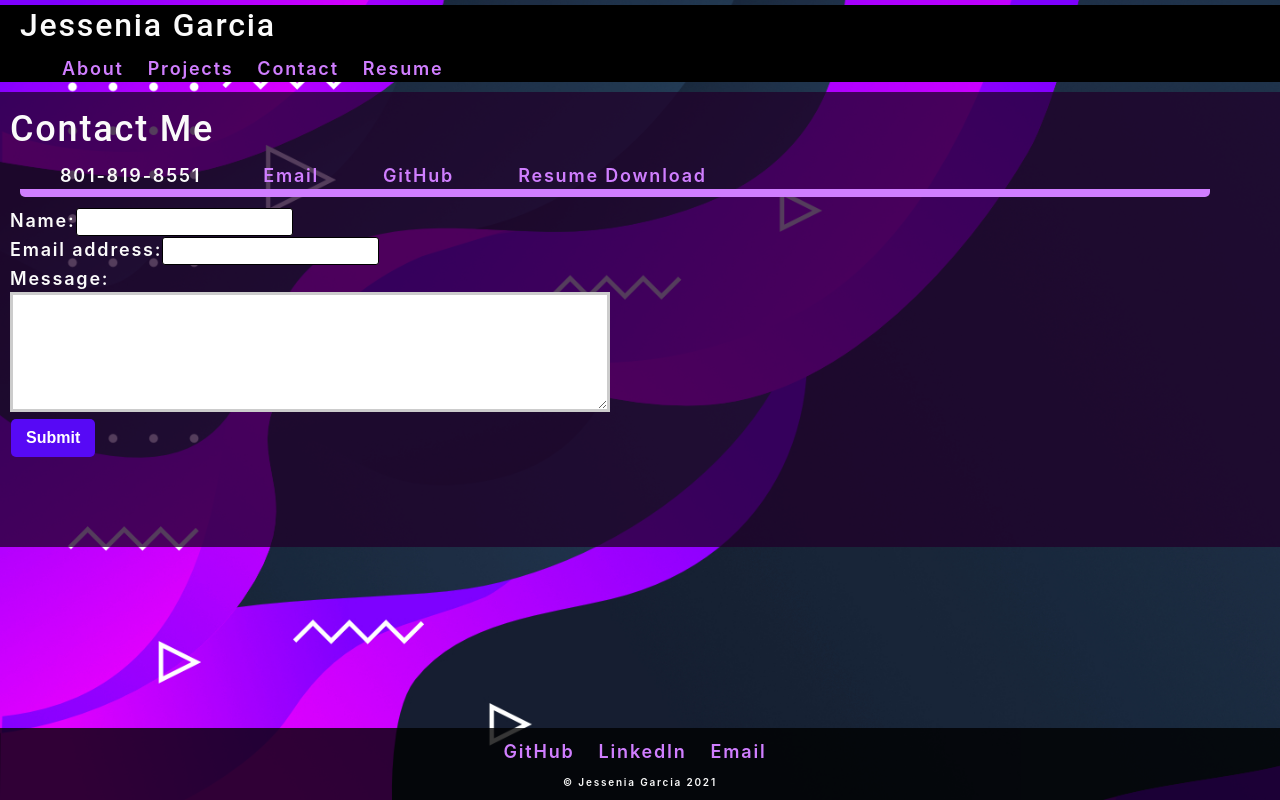
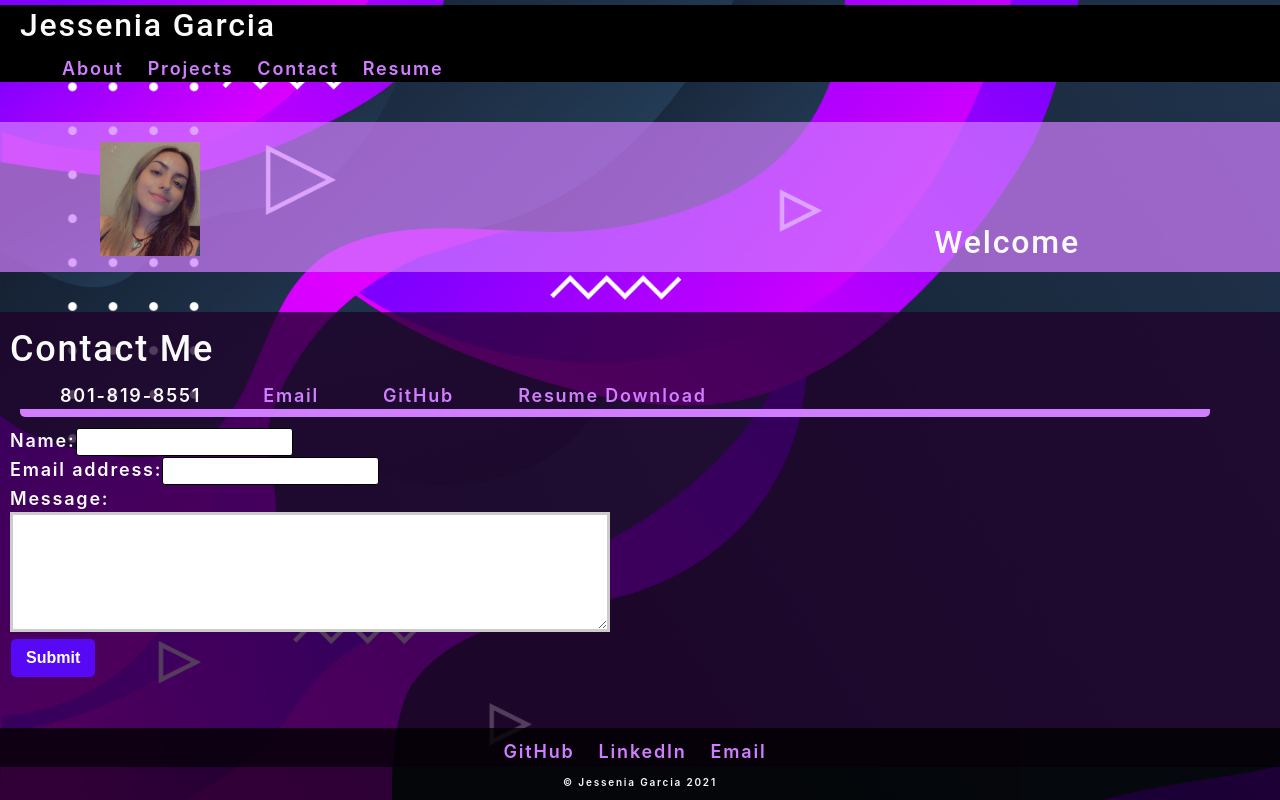
Before and after one commit to jessangarcia/react-portfolio, a React (Create React App) app: page /contact in a window 1280 px wide. Built offline with nearby package versions, Linux system fonts and the light colour scheme.

Commit message:
fixed up the pages

```diff
--- a/src/App.js
+++ b/src/App.js
@@ -6,27 +6,23 @@ import Nav from './components/Nav';
 import Contact from './components/Contact';
 import Projects from './components/Project';
 import Resume from './components/Resume';
+import Header from './components/Header';
 
 function App() {
 
   return (
     <div>
       <Router>
-          <nav>
         <Nav />
-          </nav>
-          <main>
+        <Header />
         <Switch>
-            <Route exact path='/react=portfolio' component={About} />
+          <Route path='/react=portfolio' component={About} />
           <Route path='/about' component={About} />
           <Route path='/project' component={Projects} />
           <Route path='/contact' component={Contact} />
           <Route path='/resume' component={Resume} />
         </Switch>
-          </main>
-          <footer className="fixed-bottom">
         <Footer />
-          </footer>
       </Router>
     </div>
   );
--- a/src/components/About/index.js
+++ b/src/components/About/index.js
@@ -2,11 +2,8 @@ import React from 'react';
 
 const About = () => {
     return (
+        <main>
             <section className="my-5">
-            <div>
-                <img alt="headshot" id="me" src={require('../../assets/images/me.jpg').default} />
-                <h2 id="about" className="flex-row">About Me</h2>
-            </div>
                 <div>
                     <p>
                         I'm a Full-Stack Developer who got her certification from the University of Utah. Always eager to continue learning and seeing where life takes me.
@@ -15,6 +12,7 @@ const About = () => {
                     </p>
                 </div>
             </section>
+        </main>
     )
 }
 
--- a/src/components/Contact/index.js
+++ b/src/components/Contact/index.js
@@ -4,14 +4,14 @@ import { validateEmail } from '../../utils/helpers';
 function Contact() {
     const [formState, setFormState] = useState({ name: '', email: '', message: '' });
     const { name, email, message } = formState;
-    const [ errorMessage, setErrorMessage ] = useState('');
+    const [errorMessage, setErrorMessage] = useState('');
 
     function handleChange(e) {
-        if(e.target.name === 'email') {
+        if (e.target.name === 'email') {
             const isValid = validateEmail(e.target.value);
             console.log(isValid);
             //isValid conditional statement
-            if(!isValid) {
+            if (!isValid) {
                 setErrorMessage('Your email is invalid.');
             } else {
                 setErrorMessage('');
@@ -25,7 +25,7 @@ function Contact() {
         }
 
         if (!errorMessage) {
-            setFormState({...formState, [e.target.name]: e.target.value })
+            setFormState({ ...formState, [e.target.name]: e.target.value })
         }
     }
 
@@ -35,6 +35,7 @@ function Contact() {
     }
 
     return (
+        <main>
             <section>
                 <h1 data-testid='h1tag'>Contact Me</h1>
                 <div id="contact-info">
@@ -74,6 +75,7 @@ function Contact() {
                     <button data-testid='button' type='submit'>Submit</button>
                 </form>
             </section>
+        </main>
     )
 }
 
--- a/src/components/Footer/index.js
+++ b/src/components/Footer/index.js
@@ -2,6 +2,7 @@ import React from 'react';
 
 const Footer = () => {
     return (
+        <footer>
             <div className="footer" id="footer">
                 <ul>
                     <li>
@@ -18,6 +19,7 @@ const Footer = () => {
                     &copy; Jessenia Garcia 2021
                 </p>
             </div>
+        </footer>
     )
 }
 
--- /dev/null
+++ b/src/components/Header/index.js
@@ -0,0 +1,14 @@
+import React from 'react';
+
+const Header = () => {
+    return (
+        <section id="hero"className="my-5">
+            <div>
+                <img alt="headshot" id="me" src={require('../../assets/images/me.jpg').default} />
+                <h2 id="hero-text" className="flex-row">Welcome</h2>
+            </div>
+        </section>
+    )
+}
+
+export default Header;
--- a/src/components/Nav/index.js
+++ b/src/components/Nav/index.js
@@ -3,6 +3,7 @@ import { Link } from "react-router-dom";
 
 const Nav = () => {
     return (
+        <nav>
             <header>
                 <h2>Jessenia Garcia</h2>
                 <nav>
@@ -22,6 +23,7 @@ const Nav = () => {
                     </ul>
                 </nav>
             </header>
+        </nav>
     )
 }
 
--- a/src/components/Project/index.js
+++ b/src/components/Project/index.js
@@ -3,7 +3,8 @@ import data from '../../ProjectData/index'
 
 const Projects = () => {
     return (
-        <>
+        <main>
+            <>
             {data.map((project, i) => (
                 <div>
                     <div className="project-container">
@@ -27,6 +28,7 @@ const Projects = () => {
                 </div>
             ))}
         </>
+        </main>
     )
 }
 
--- a/src/components/Resume/index.js
+++ b/src/components/Resume/index.js
@@ -2,11 +2,13 @@ import React from 'react';
 
 function Resume() {
 
-  return (
-    <div>
-        <img src={require('../../assets/resume/resume.png').default} alt="resume"/>
-    </div>
-  );
+    return (
+        <main>
+            <div>
+                <img src={require('../../assets/resume/resume.png').default} alt="resume" />
+            </div>
+        </main>
+    );
 }
 
 export default Resume;
--- a/src/index.css
+++ b/src/index.css
@@ -51,10 +51,11 @@ body {
 }
 
 #me {
-  width: 200px;
+  width: 100px;
   height: auto;
   float: left;
-  margin-right: 35px;
+  margin-left: 100px;
+  margin-top: 20px;
 }
 
 h1,
@@ -117,7 +118,19 @@ header {
 header a {
   color: var(--light);
 }
+#hero {
+  background-color: rgba(208, 126, 255, 0.7);
+  height: 150px;
+    justify-content: center;
+    align-items: center;
+}
 
+#hero-text {
+  float: right;
+  justify-content: center;
+  margin-right: 200px;
+  margin-top: 100px;
+}
 footer {
   bottom: 0px;
   width: 100%;
```
Lines whose indentation alone changed are shown as unchanged.
